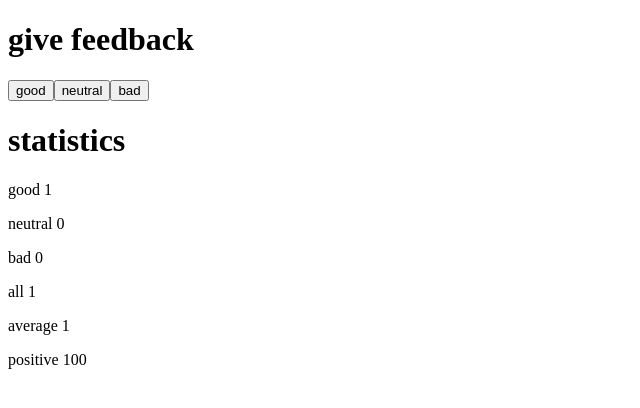
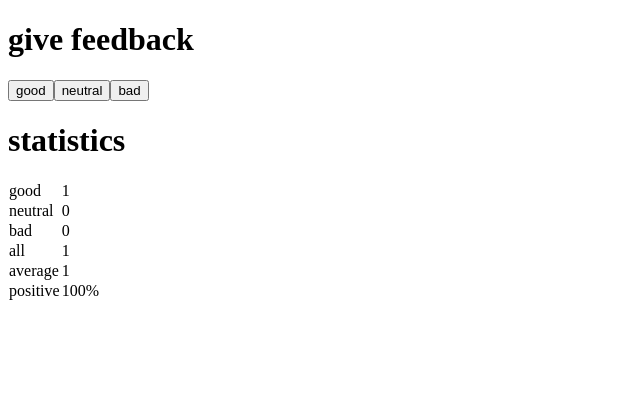
Before and after one commit to davidrnu/part1, a React (Vite) app in the folder unicafe/: page / in a window 1280 px wide. Both pictures are taken after a click on the button "good". Shown: the top 408 px of the page, without its empty margins (0-640 px from the left). Built offline with nearby package versions, Linux system fonts and the light colour scheme.

Commit message:
unicafe 1.11 done

```diff
--- a/unicafe/src/App.jsx
+++ b/unicafe/src/App.jsx
@@ -7,7 +7,12 @@
   <button onClick={handleClick}>{text}</button>
 );
 
-const StatisticLine = ({ text, value }) => <p>{`${text} ${value}`}</p>;
+const StatisticRow = ({ text, value }) => (
+  <tr>
+    <td>{text}</td>
+    <td>{value}</td>
+  </tr>
+);
 
 const Statistics = ({ stats }) => {
   const good = stats.good;
@@ -19,17 +24,16 @@
   if (all === 0) return <p>No feedback given</p>;
 
   const average = (good - bad) / all;
-  const positive = (good / all) * 100;
+  const positive = String((good / all) * 100 + "%");
 
   return (
     <div>
-      <StatisticLine text="good" value={good} />
-      <StatisticLine text="neutral" value={neutral} />
-      <StatisticLine text="bad" value={bad} />
-
-      <StatisticLine text="all" value={all}/>
-      <StatisticLine text="average" value={average}/>
-      <StatisticLine text="positive" value={positive}/>
+      <StatisticRow text="good" value={good} />
+      <StatisticRow text="neutral" value={neutral} />
+      <StatisticRow text="bad" value={bad} />
+      <StatisticRow text="all" value={all} />
+      <StatisticRow text="average" value={average} />
+      <StatisticRow text="positive" value={positive} />
     </div>
   );
 };
```
